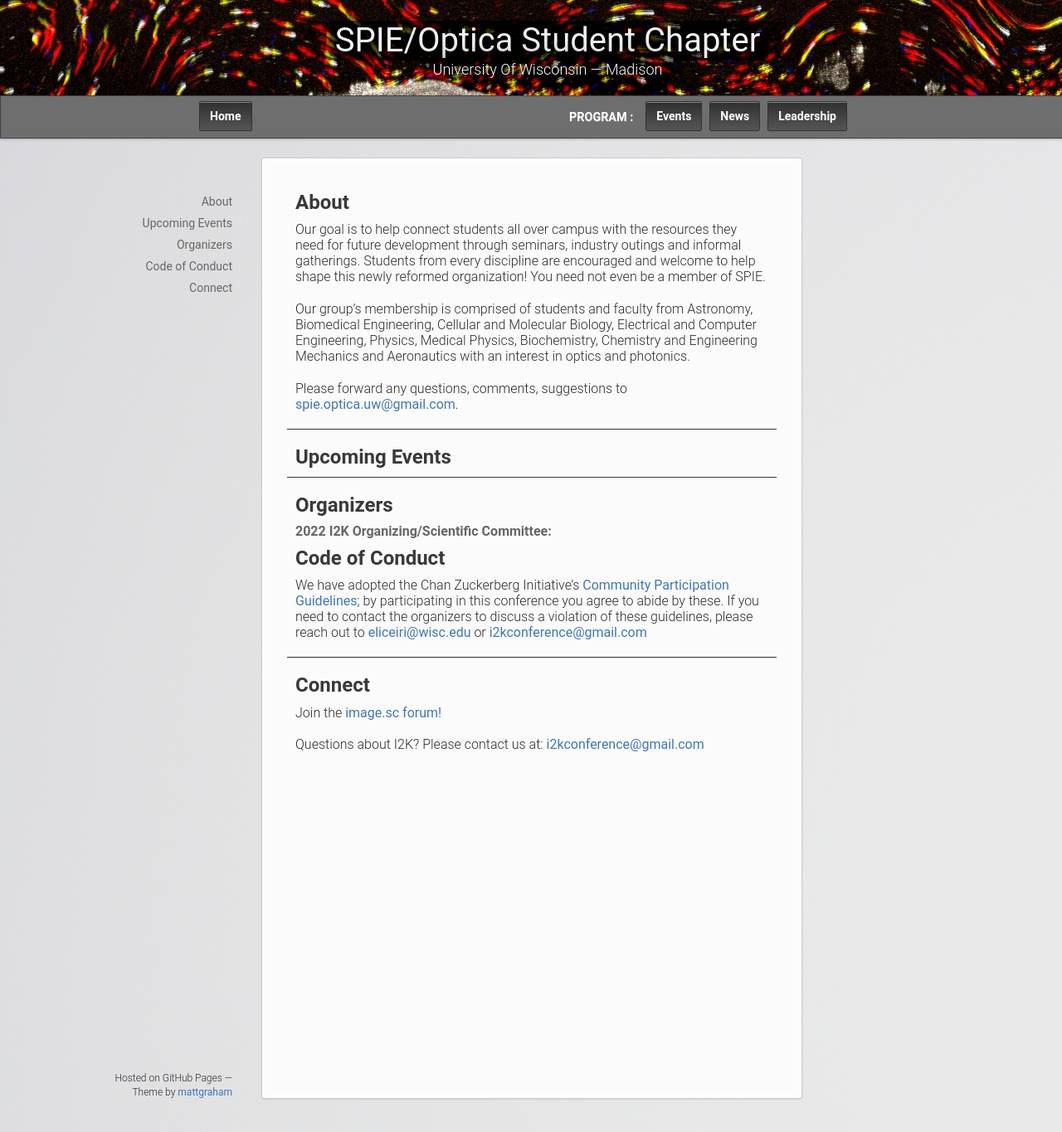
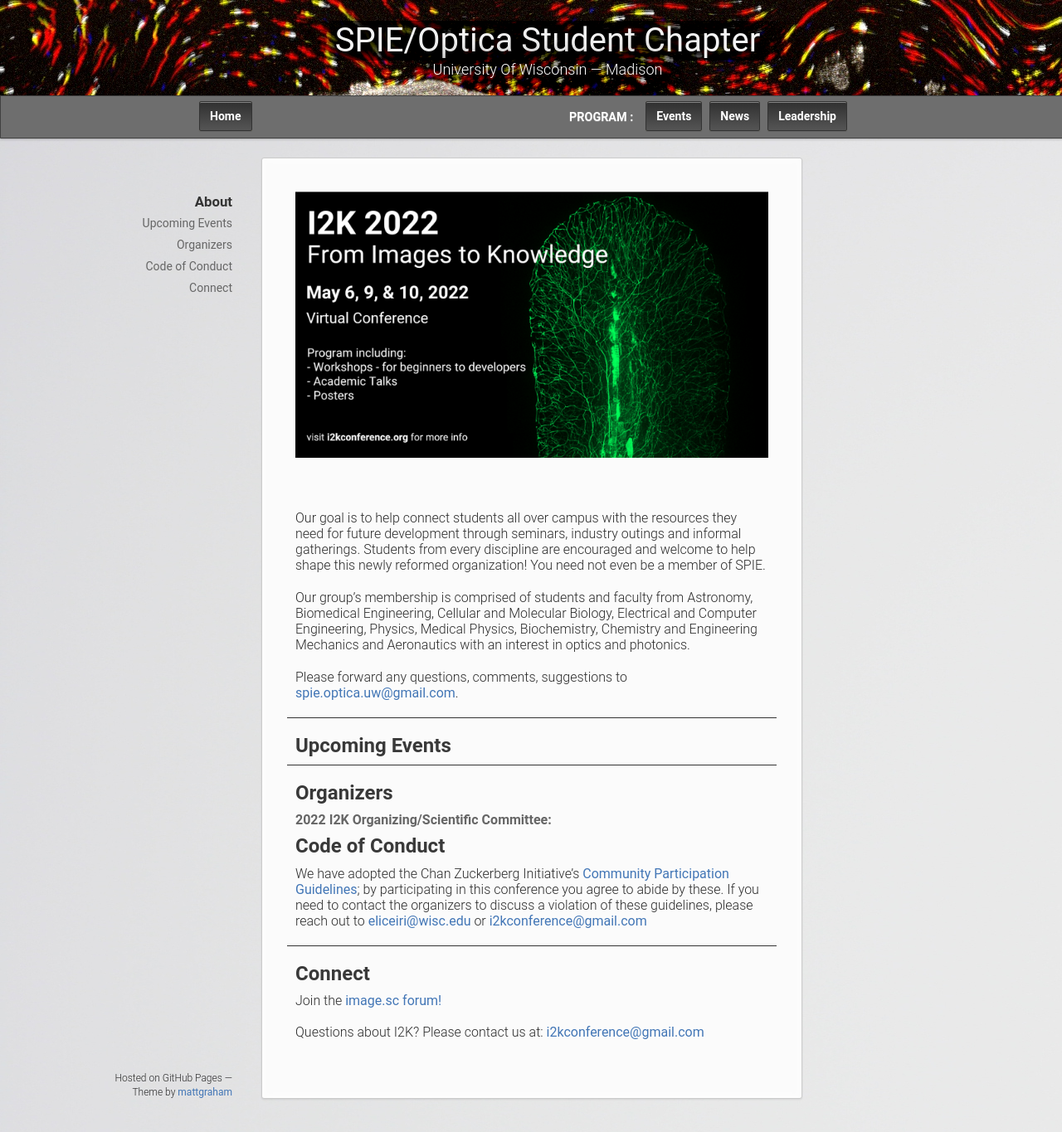
Before and after one commit to uw-loci/spieopticamadison.org, a Jekyll site: the page built from index.md, in a window 1280 px wide and 1365 px high. Shown: the whole window at 83% size. Built offline with Jekyll 4.4.1, drawn with Linux system fonts in a browser that asks for light colours.

Commit message:
Add placeholder banner image

```diff
--- a/index.md
+++ b/index.md
@@ -1,7 +1,11 @@
 ---
 ---
+<div style="display:none"><h1> About</h1></div>
 
-## About
+![I2K Banner Image](/assets/images/banner-image.png)
+
+<br>
+
 
 Our goal is to help connect students all over campus with the resources they need for future development through seminars, industry outings and informal gatherings. Students from every discipline are encouraged and welcome to help shape this newly reformed organization! You need not even be a member of SPIE.
 
```
